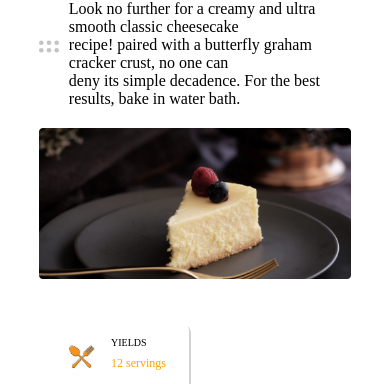
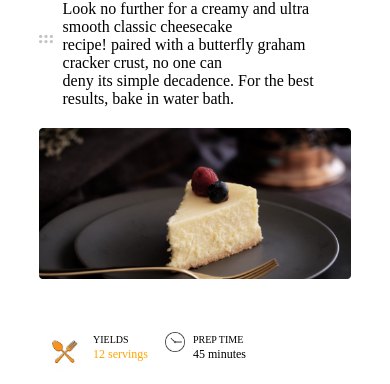
Before and after one commit to vikaschowdary47/recipe-page, a plain HTML site: page index.html in a window 390 px wide. Shown: the part 170-554 px from the top of the page. Drawn offline with Linux system fonts and the light colour scheme.

Commit message:
mobile  view

```diff
--- a/style.css
+++ b/style.css
@@ -122,13 +122,43 @@ footer {
     font-size: 40px;
     font-weight: bold;
   }
+  .second-title #dot {
+    width: 20px;
+    margin-right: 10px;
+    margin-top: -30px;
+  }
 
   .main-grid {
     display: flex;
     flex-direction: column-reverse;
     justify-content: center;
+    grid-gap: 0;
   }
-  .main-ingrediants {
+  .section {
     margin-top: 5px;
   }
+
+  .icon {
+    margin-top: 3px;
+  }
+  .card {
+    display: flex;
+    flex-wrap: wrap;
+    width: 100%;
+    height: 100px;
+    box-shadow: none;
+  }
+
+  .details {
+    display: grid;
+    grid-template-columns: auto auto;
+    grid-gap: 3px;
+    padding: 2px;
+  }
+
+  .detail {
+    display: flex;
+    flex-direction: column;
+    margin: 5px;
+  }
 }
```
Also changed, not shown: code.js (deleted).
